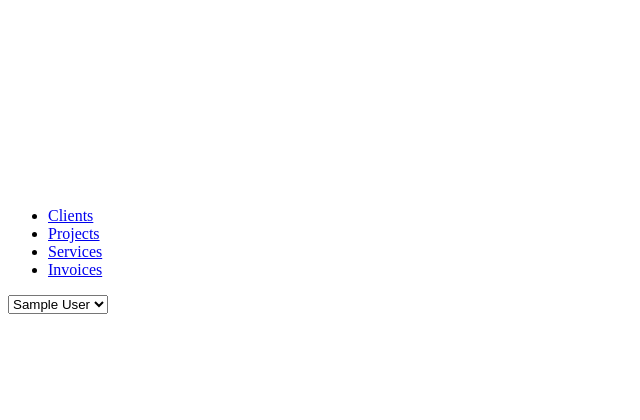
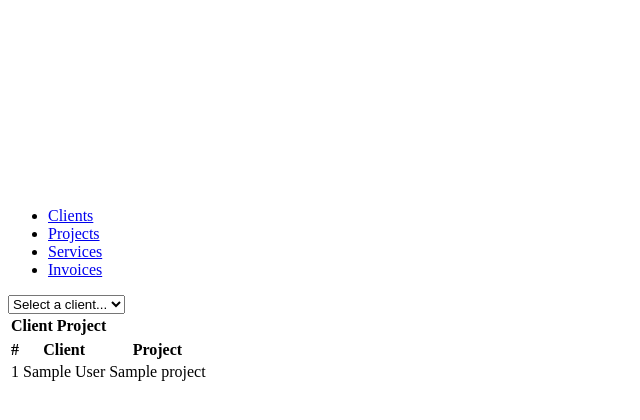
Before and after one commit to andyaaron/Project-Manager, a PHP site: page /projects.php in a window 1280 px wide. Shown: the part 339-759 px from the top of the page, without its empty margins (0-640 px from the left). Run offline with PHP 8.4, Linux system fonts and the light colour scheme; tables that the repository leaves empty or names only in its code hold one stand-in row (values such as "Sample post"); lists and menus that the app fills with data are empty; some libraries are stand-ins or nearby versions.

Commit message:
Add files via upload
Projects backend and some other stuff

```diff
--- a/css/style.css.php
+++ b/css/style.css.php
@@ -178,7 +178,7 @@
       form {
         max-width: 30rem;
         padding: <?=$gutter?>;
-        margin: 0 auto;
+        margin: <?=$gutter?> auto;
         background: #fff;
         color: #373737;
       }
--- a/projects.php
+++ b/projects.php
@@ -2,7 +2,46 @@
   include "templates/header.php";
   require "config.php";
   require "common.php";
+?>
 
+<script>
+  /*----------------------------------------------*/
+  /* Ajax query to load project table
+  /*----------------------------------------------*/
+  $(document).ready(function(){
+
+    $('#select_client').on('change', function(event){
+      if($(this).val() == 0)
+      {
+        $('#project_table tbody').empty();
+        console.log("no client selected");
+      }
+      else
+      {
+       var values = $(this).serialize();
+       console.log("client selected: "+$(this).val());
+       $.ajax({
+         url: "data_file.php",
+         type: "post",
+         data: values,
+         success: function(data){
+           $("#project_table tbody").empty().append(data)
+         },
+         error:function(){
+           $("#project_table tbody").empty().append('something went wrong!');
+         }
+
+       });
+      }
+    });
+
+  });
+  /*----------------------------------------------*/
+  /* End
+  /*----------------------------------------------*/
+</script>
+
+<?php
   /*----------------------------------------------*/
   /* Get Clients
   /*----------------------------------------------*/
@@ -25,10 +64,33 @@
   /*----------------------------------------------*/
   /* End get clients
   /*----------------------------------------------*/
+
+  /*----------------------------------------------*/
+  /* get Projects
+  /*----------------------------------------------*/
+    try
+    {
+      $getProjects = "SELECT a.client_id, a.project_id, a.project_name,
+                      b.client_id, b.display_name
+                      FROM projects a
+                      INNER JOIN clients b on a.client_id = b.client_id";
+
+      $statement = $connection->prepare($getProjects);
+      $statement->execute();
+      $projects = $statement->fetchAll();
+    }
+    catch(PDOexception $error)
+    {
+      echo $sql . "<br>" . $error->getMessage();
+    }
+  /*----------------------------------------------*/
+  /* End
+  /*----------------------------------------------*/
 ?>
 
 <form>
-  <select>
+  <select id="select_client" name="select_client">
+    <option value="0">Select a client...</option>
     <?php
       foreach ($result as $row)
       { ?>
@@ -39,6 +101,44 @@
   </select>
 </form>
 
+<table id="project_table">
+  <thead>
+    <tr>
+      <th>Client</th>
+      <th>Project</th>
+    </tr>
+  </thead>
+
+  <tbody>
+
+  </tbody>
+</table>
+
+<table>
+
+  <thead>
+    <tr>
+      <th>#</th>
+      <th>Client</th>
+      <th>Project</th>
+    </tr>
+  </thead>
+
+  <tbody>
+    <?php
+        foreach ($projects as $project)
+        { ?>
+    <tr>
+        <td><?=escape($project['project_id'])?></td>
+        <td><?=escape($project['display_name'])?></td>
+        <td><?=escape($project['project_name'])?></td>
+    </tr>
+    <?php
+        } ?>
+  </tbody>
+
+</table>
+
 
 
 <?php include "templates/footer.php"; ?>
--- a/templates/header.php
+++ b/templates/header.php
@@ -7,7 +7,6 @@
 
   <title>Project Manager</title>
   <script src="http://ajax.googleapis.com/ajax/libs/jquery/1.11.0/jquery.min.js"></script>
-  <script src="/js/main.js"></script>
   <link href="css/style.css" rel="stylesheet" />
 </head>
 
```
Also changed, not shown: data_file.php (added, +30 -0 lines).
